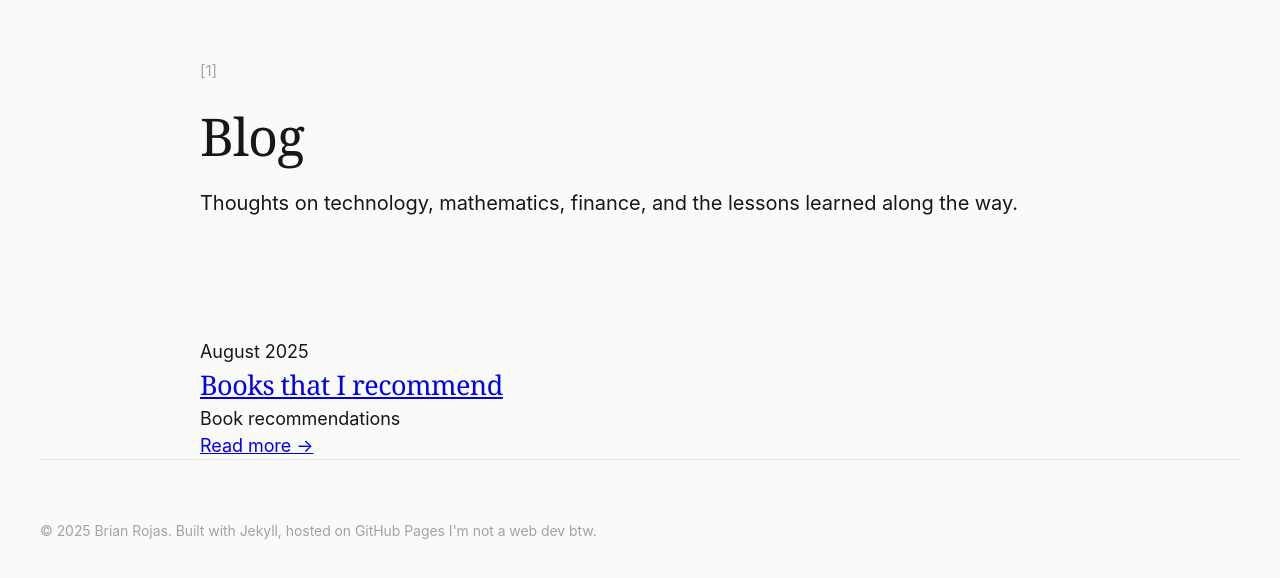
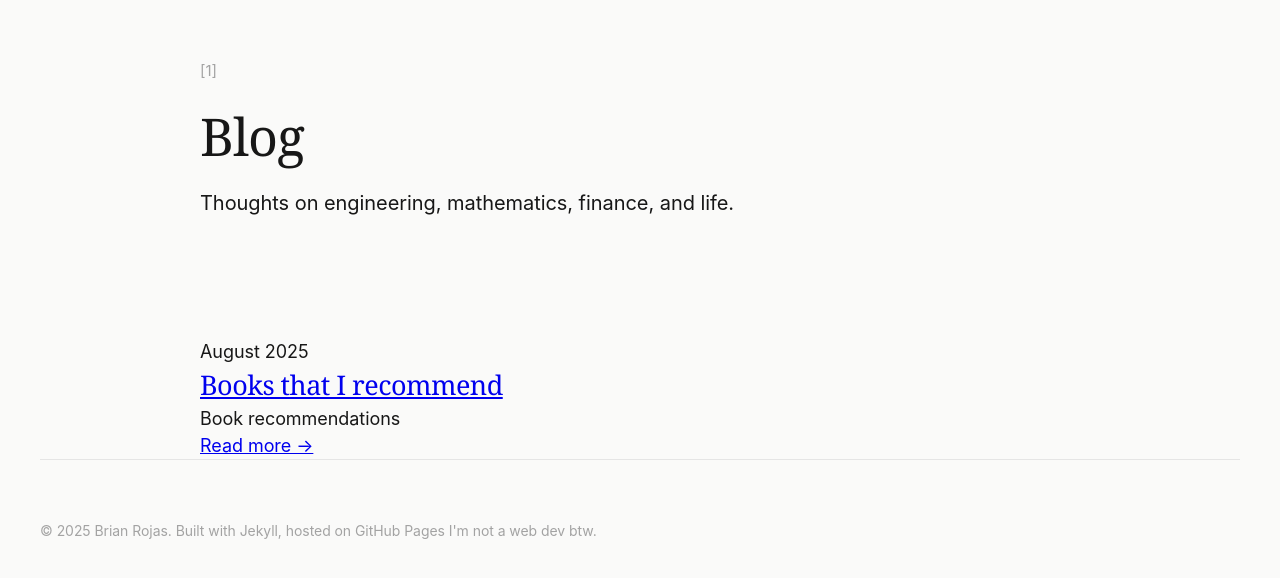
Before and after one commit to brianrojrc/brianrojrc.github.io, a Jekyll site: the page built from blog.md, in a window 1280 px wide. Shown: the top 578 px of the page. Built offline with Jekyll 4.4.1, drawn with Linux system fonts in a browser that asks for light colours.

Commit message:
Update blog.md

```diff
--- a/blog.md
+++ b/blog.md
@@ -6,7 +6,7 @@
 <header class="page-header">
     <span class="page-marker">[1]</span>
     <h1>Blog</h1>
-    <p class="intro">Thoughts on technology, mathematics, finance, and the lessons learned along the way.</p>
+    <p class="intro">Thoughts on engineering, mathematics, finance, and life.</p>
 </header>
 
 <section class="blog-posts">
```
